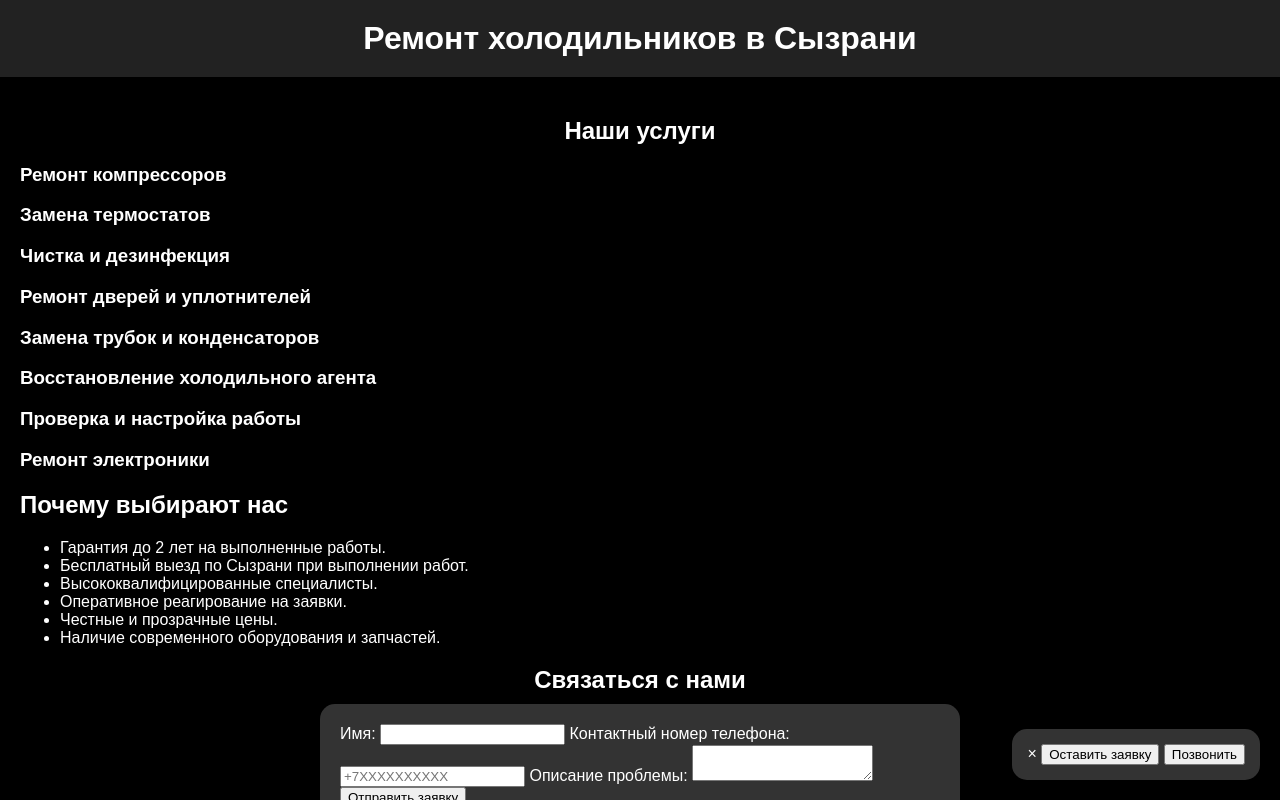
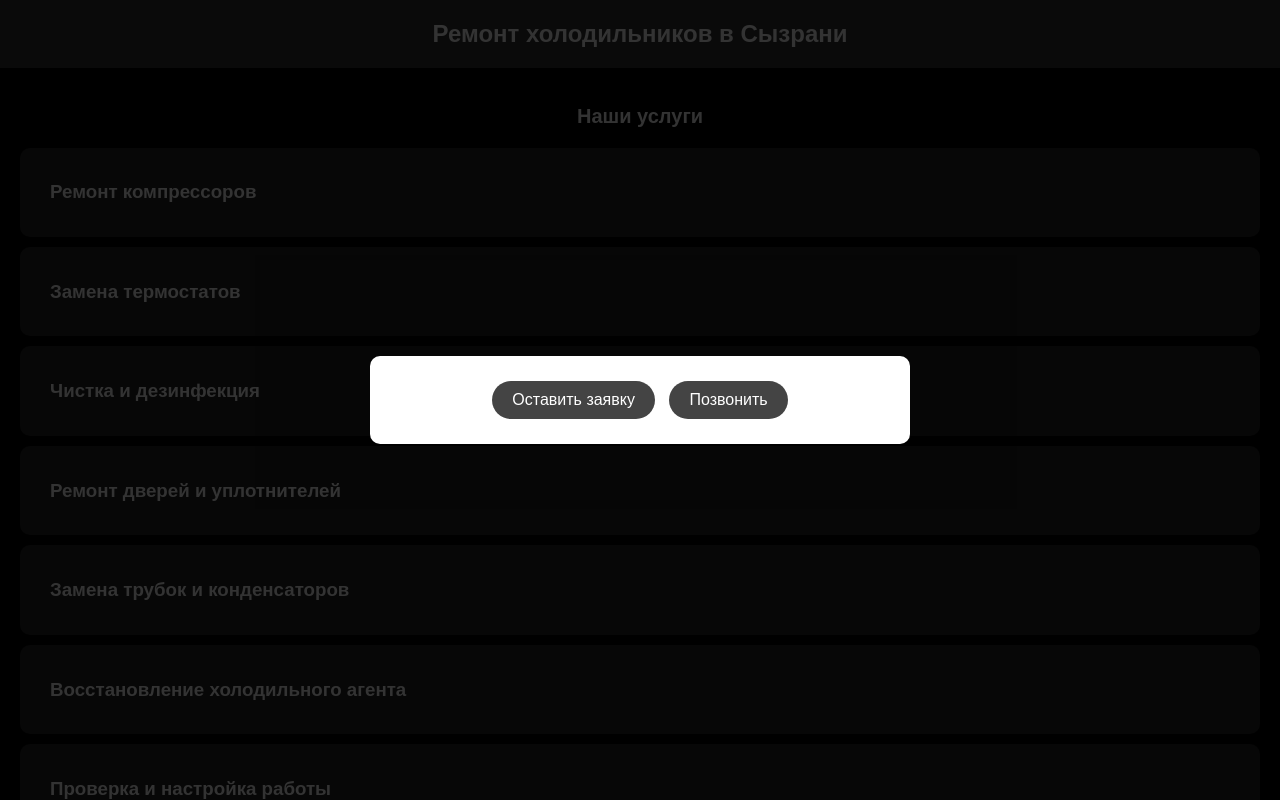
Before and after one commit to hedred-z/Remont-Holodilnikov-Syznran, a plain HTML site: page index.html in a window 1280 px wide. Shown: the top 800 px of the page. Drawn offline with Linux system fonts and the light colour scheme.

Commit message:
Update styles.css

```diff
--- a/styles.css
+++ b/styles.css
@@ -7,160 +7,116 @@ body {
 }
 
 header {
-    background-color: #222;
+    background: #333;
     padding: 20px;
     text-align: center;
 }
 
-header h1 {
+h1 {
     margin: 0;
-    color: #fff;
-    font-size: 2rem;
-    overflow-wrap: break-word;
+    font-size: 24px;
 }
 
 main {
     padding: 20px;
 }
 
-.services, .why-us, .contact-us {
+.services, .why-choose-us, .contact-us {
     margin-bottom: 20px;
 }
 
-.services h2, .why-us h2, .contact-us h2 {
+h2 {
     text-align: center;
-    margin-bottom: 10px;
-    font-size: 1.5rem;
+    font-size: 20px;
+    margin-bottom: 20px;
 }
 
-.service-container {
+.service-box {
+    background: #222;
+    border-radius: 10px;
+    padding: 15px;
+    margin-bottom: 10px;
     display: flex;
-    flex-wrap: wrap;
-    justify-content: center;
+    align-items: center;
+    box-shadow: 0 0 10px rgba(0, 0, 0, 0.5);
 }
 
-.service-item {
-    background: #333;
-    border-radius: 15px;
-    padding: 20px;
-    margin: 10px;
-    width: 200px;
-    text-align: center;
+.icon-service {
+    font-size: 24px;
+    margin-right: 15px;
 }
 
-.service-item img {
-    width: 50px;
-    height: 50px;
-    margin-bottom: 10px;
+button {
+    padding: 10px 20px;
+    border-radius: 20px;
+    border: none;
+    background: #444;
+    color: #fff;
+    cursor: pointer;
+    font-size: 16px;
+    margin: 5px;
 }
 
-.why-us ul {
-    list-style-type: none;
-    padding: 0;
+button:hover {
+    background: #555;
 }
 
-.why-us li {
-    background: #333;
-    border-radius: 15px;
-    padding: 10px;
-    margin-bottom: 10px;
-    text-align: center;
+.contact-us {
+    background: #222;
+    border-radius: 10px;
+    padding: 20px;
+    box-shadow: 0 0 10px rgba(0, 0, 0, 0.5);
 }
 
-.contact-us form {
-    background: #333;
-    border-radius: 15px;
-    padding: 20px;
-    max-width: 600px;
-    margin: 0 auto;
+form {
+    display: flex;
+    flex-direction: column;
 }
 
-.form-group {
-    margin-bottom: 15px;
-}
-
-.form-group label {
-    display: block;
+label {
     margin-bottom: 5px;
 }
 
-.form-group input, .form-group textarea {
-    width: calc(100% - 22px);
+input, textarea {
+    margin-bottom: 15px;
     padding: 10px;
-    border-radius: 10px;
+    border-radius: 5px;
     border: 1px solid #444;
-    background: #222;
+    background: #333;
     color: #fff;
 }
 
-.form-group textarea {
+textarea {
     height: 100px;
-}
-
-.form-actions {
-    text-align: center;
-}
-
-.btn-submit {
-    background: #444;
-    border: none;
-    color: #fff;
-    padding: 10px 20px;
-    border-radius: 20px;
-    cursor: pointer;
-    font-size: 1rem;
-}
-
-.btn-submit:hover {
-    background: #555;
-}
-
-.call-or-contact {
-    text-align: center;
-    margin-top: 20px;
-}
-
-.call-or-contact p {
-    margin: 10px 0;
-}
-
-.btn-call {
-    background: #444;
-    color: #fff;
-    padding: 10px 20px;
-    border-radius: 20px;
-    text-decoration: none;
-    font-size: 1rem;
-}
-
-.btn-call:hover {
-    background: #555;
+    resize: vertical;
 }
 
 .popup {
     position: fixed;
-    bottom: 20px;
-    right: 20px;
-    background: #333;
-    padding: 15px;
-    border-radius: 15px;
-    box-shadow: 0 4px 8px rgba(0,0,0,0.5);
+    top: 0;
+    left: 0;
+    width: 100%;
+    height: 100%;
+    background: rgba(0, 0, 0, 0.8);
     display: flex;
-    flex-direction: column;
     align-items: center;
+    justify-content: center;
 }
 
-.btn-popup {
-    background: #444;
-    color: #fff;
-    padding: 10px 20px;
-    border-radius: 20px;
-    text-decoration: none;
-    font-size: 1rem;
-    margin: 5px;
+.popup-content {
+    background: #fff;
+    padding: 20px;
+    border-radius: 10px;
+    width: 80%;
+    max-width: 500px;
     text-align: center;
+    position: relative;
 }
 
-.btn-popup:hover {
-    background: #555;
+.popup-close {
+    position: absolute;
+    top: 10px;
+    right: 10px;
+    font-size: 20px;
+    cursor: pointer;
 }
```
